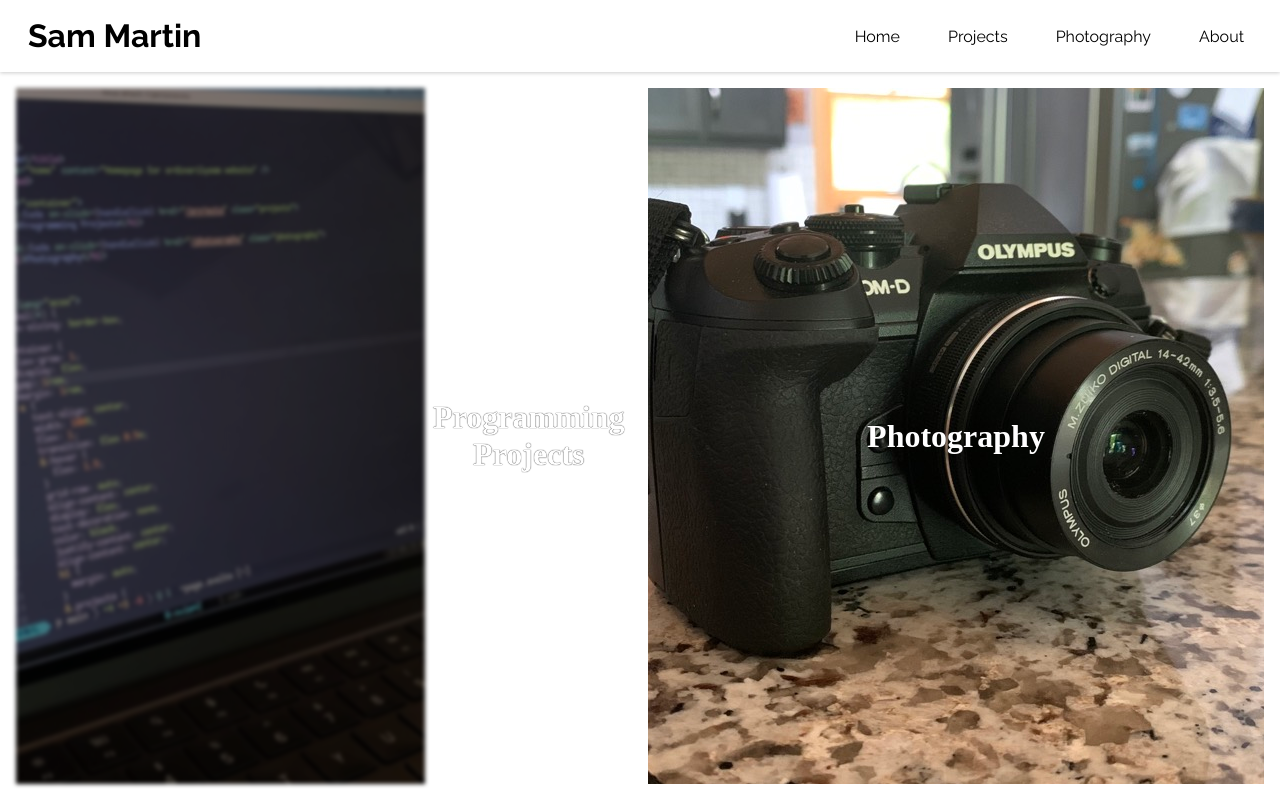
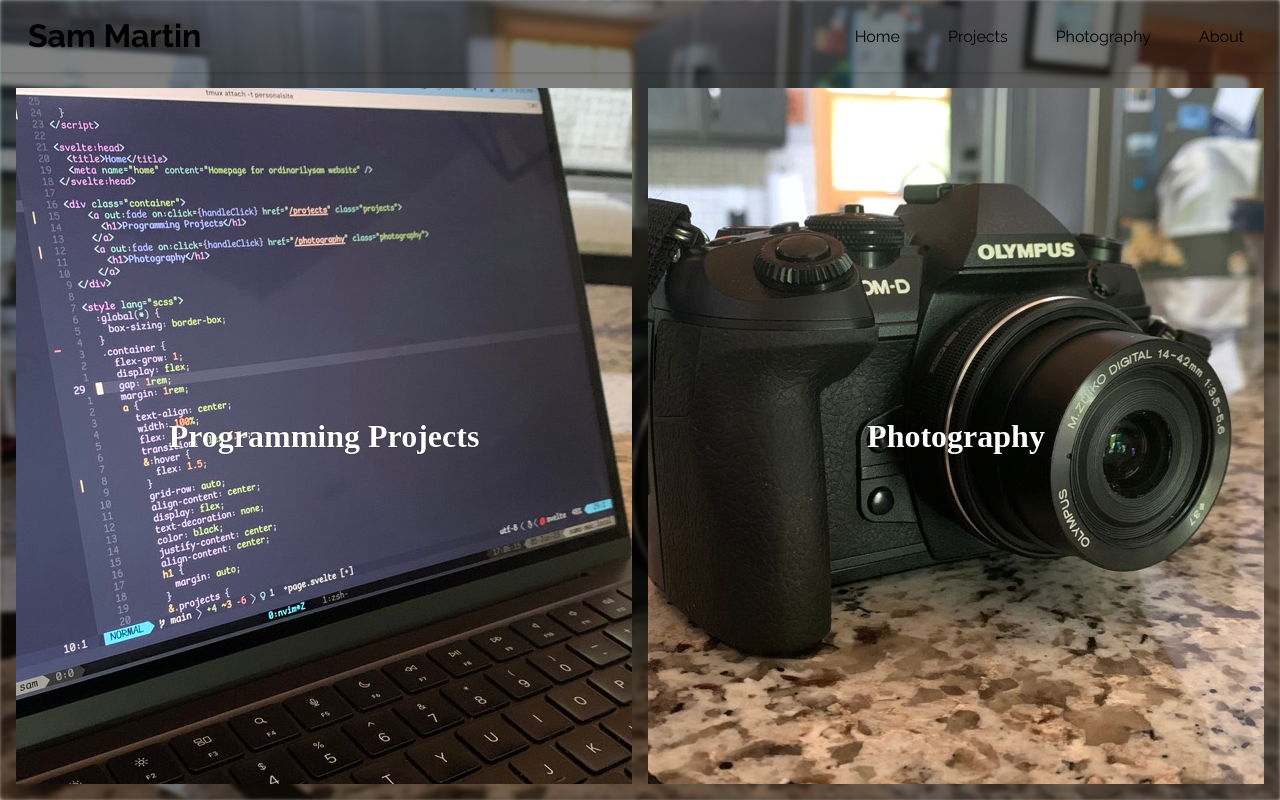
Before and after one commit to OrdinarilySam/personal-site, a SvelteKit app: page / in a window 1280 px wide. Built offline with nearby package versions, Linux system fonts and the light colour scheme.

Commit message:
formatted

```diff
--- a/src/routes/+layout.svelte
+++ b/src/routes/+layout.svelte
@@ -11,7 +11,7 @@
 </div>
 
 <style>
-  @import url('https://fonts.googleapis.com/css2?family=Raleway:wght@200;400;500;600;700&display=swap');
+	@import url('https://fonts.googleapis.com/css2?family=Raleway:wght@200;400;500;600;700&display=swap');
 	.app {
 		display: flex;
 		flex-direction: column;
--- a/src/routes/+page.svelte
+++ b/src/routes/+page.svelte
@@ -1,8 +1,4 @@
 <script lang="ts">
-  import { fade } from "svelte/transition"
-  function handleClick(e: Event) {
-
-  }
 </script>
 
 <svelte:head>
@@ -11,13 +7,16 @@
 </svelte:head>
 
 <div class="container">
-		<a out:fade on:click={handleClick} href="/projects" class="projects">
+	<a href="/projects" class="projects">
 		<h1>Programming Projects</h1>
 	</a>
-		<a out:fade on:click={handleClick} href="/photography" class="photography">
+	<a href="/photography" class="photography">
 		<h1>Photography</h1>
 	</a>
 </div>
+<!--
+
+-->
 
 <style lang="scss">
 	:global(*) {
@@ -46,29 +45,29 @@
 			h1 {
 				text-decoration: none;
 				margin: auto;
-        filter: none;
 				color: white;
 				text-shadow: black 0 0 1px;
+        position: relative;
 			}
-      &.projects::before {
-        background-image: url("$lib/images/Projects.jpeg");
+			&.projects {
+				background-image: url('$lib/images/Projects.jpeg');
 				background-position: center;
-        filter: blur(2px) brightness(50%);
-        height: 100%;
-        width: 100%;
-        position: relative;
+			}
+			&.photography {
+				background-image: url('$lib/images/Photography.jpeg');
+				background-position: center;
+			}
+      &::before {
+        content: "";
+        position: absolute;
         top: 0;
         left: 0;
-        content: "";
+        width: 100%;
+        height: 100%;
+        background-image: inherit;
+        filter: blur(2px) brightness(50%);
         z-index: -1;
-      }
-      &.photography {
-        background-image: url("$lib/images/Photography.jpeg");
-        background-position: center;
     }
     		}
 	}
 </style>
-<!--
-
--->
--- a/src/routes/Header.svelte
+++ b/src/routes/Header.svelte
@@ -19,7 +19,7 @@
 		display: flex;
 		justify-content: space-between;
 		padding: 0.75rem;
-    box-shadow: 0 1px 4px 0 rgba(0,0,0,.2);
+		box-shadow: 0 1px 4px 0 rgba(0, 0, 0, 0.2);
 	}
 	ul {
 		display: flex;
@@ -38,12 +38,12 @@
 			text-decoration: none;
 			color: black;
 		}
-    font-family: 'Raleway', sans-serif;
+		font-family: 'Raleway', sans-serif;
 		padding: 0 1.5em;
 		list-style-type: none;
 	}
 	h1 {
-    font-family: 'Raleway', sans-serif;
+		font-family: 'Raleway', sans-serif;
 		line-height: 1em;
 		margin: 0;
 		padding: 0.5rem 1rem;
```
Also changed, not shown: src/routes/projects/+page.svelte (+12 -0 lines), src/routes/about/+page.svelte (line endings or trailing spaces), src/routes/photography/+page.svelte (line endings or trailing spaces). Lines whose indentation alone changed are shown as unchanged.
